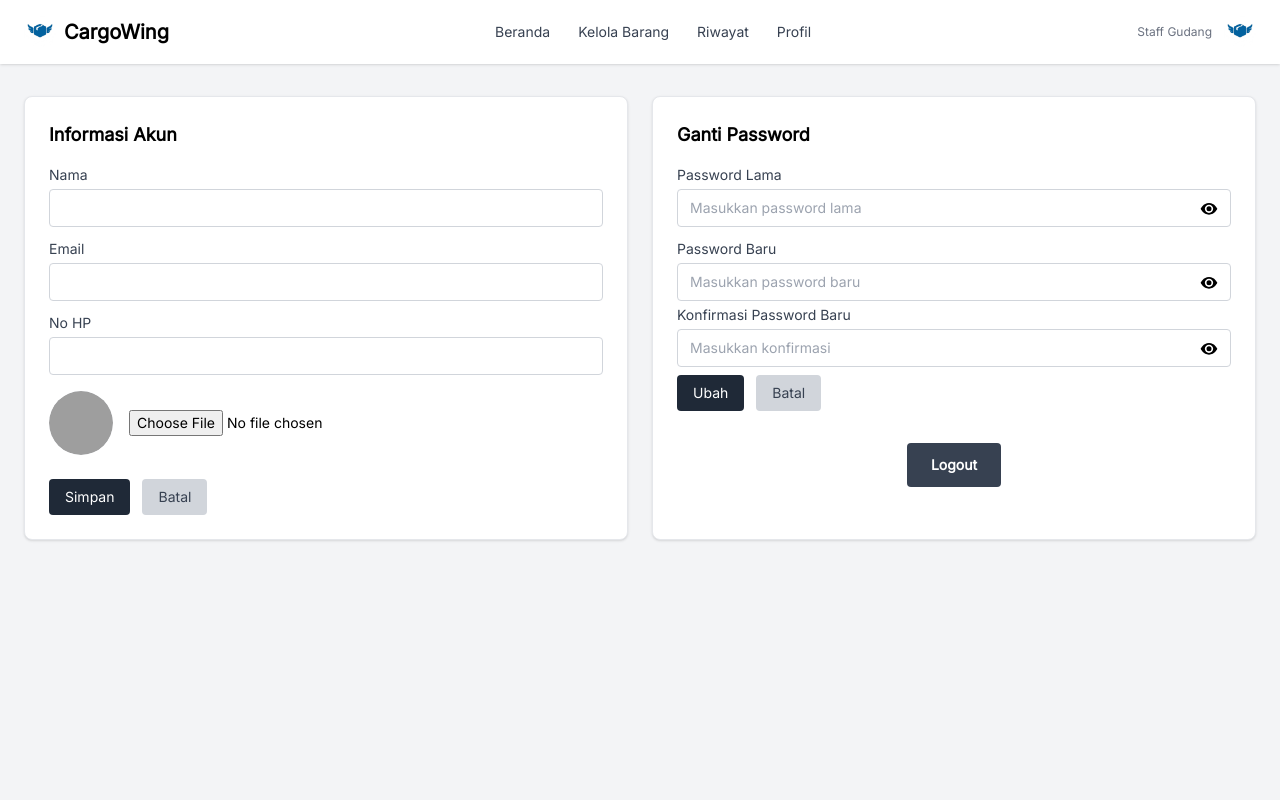
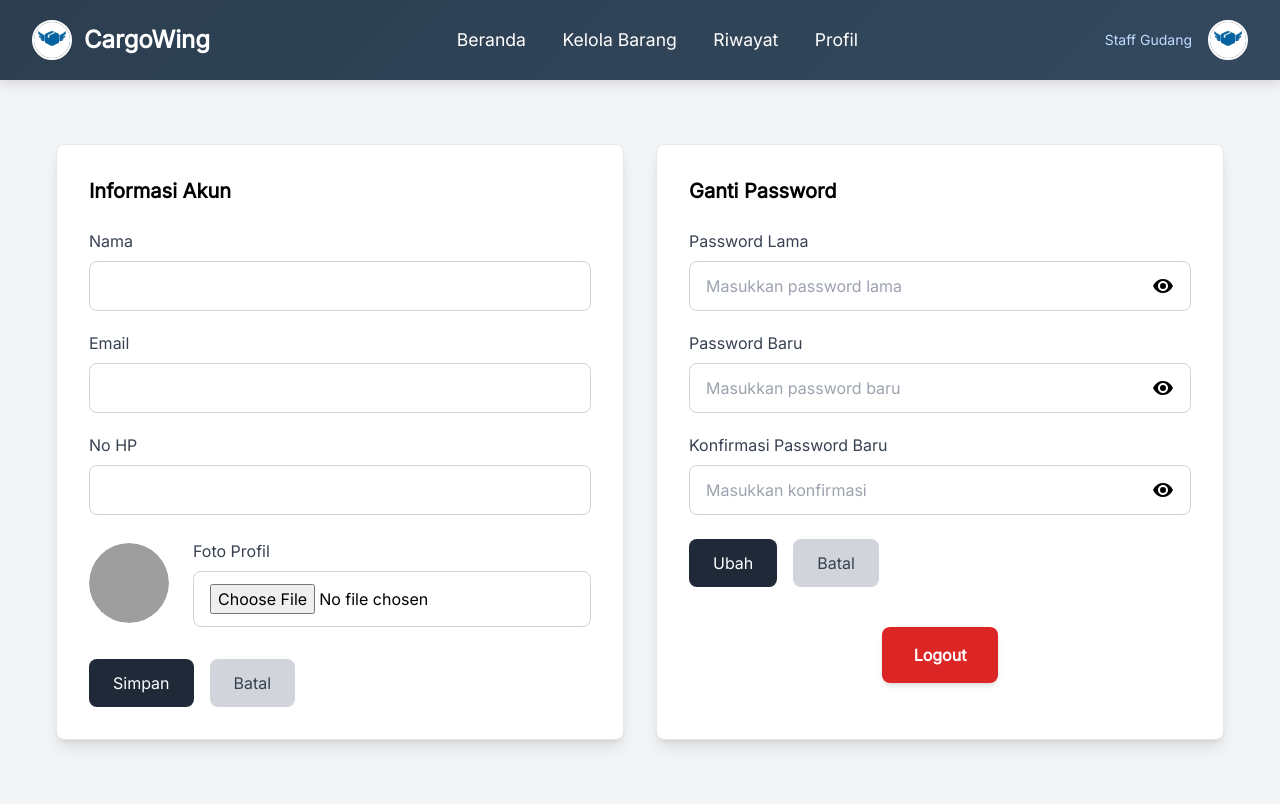
Before and after one commit to fznzlfkr/logistik-cek-barang, a CodeIgniter 4 app: the page made by app/Views/user/profil.php in a window 1280 px wide. Before the commit the page ends 544 px from the top, so only its background shows below. Run offline with PHP 8.4 and a stand-in for CodeIgniter, Linux system fonts and the light colour scheme; the template is opened without the code that fills it, so the values that code supplies are empty; some libraries are stand-ins or nearby versions; grey boxes are pictures that could not be loaded.

Commit message:
memperbaiki halaman user/staff gudang

```diff
--- a/app/Controllers/UserController.php
+++ b/app/Controllers/UserController.php
@@ -47,6 +47,7 @@ class UserController extends BaseController
             ->findAll();
         $data = [
             'title' => 'Dashboard User - CargoWing',
+            'currentPage' => 'dashboard',
             'totalMasuk' => $totalMasuk,
             'totalDipakai' => $totalDipakai,
             'totalBarang' => $totalBarang,
@@ -92,6 +93,7 @@ class UserController extends BaseController
 
         $data = [
             'title'      => 'Kelola Barang User - CargoWing',
+            'currentPage'=> 'kelolabarang',
             'user'       => $user,
             'keyword'    => $keyword,
             'perPage'    => $perPage,
@@ -285,6 +287,7 @@ class UserController extends BaseController
 
         $data = [
             'title'        => 'Riwayat - CargoWing',
+            'currentPage'  => 'riwayat',
             'user'         => $user,
             'riwayatData'  => $riwayatData,
             'pager'        => $this->laporanModel->pager,
@@ -556,7 +559,8 @@ class UserController extends BaseController
 
         $data = [
             'title' => 'profil - CargoWing',
-            'user' => $user
+            'user' => $user,
+            'currentPage' => 'profil'
         ];
         return view('user/profil', $data);
     }
--- a/app/Views/layout/templateUser.php
+++ b/app/Views/layout/templateUser.php
@@ -5,51 +5,80 @@
     <meta charset="UTF-8">
     <meta name="csrf-token" content="<?= csrf_hash() ?>">
     <meta name="csrf-token-name" content="<?= csrf_token() ?>">
-    <title>Dashboard - CargoWing</title>
+    <title>User Dashboard - CargoWing</title>
     <link href="https://fonts.googleapis.com/css2?family=Inter&display=swap" rel="stylesheet">
-    <link rel="stylesheet" href="<?= base_url('../assets/css/user.css') ?>">
     <script src="https://cdn.jsdelivr.net/npm/sweetalert2@11"></script>
     <script src="https://cdn.tailwindcss.com"></script>
-
-    <!-- Custom CSS -->
-    <link rel="stylesheet" href="<?= base_url('../assets/css/user.css') ?>">
+    <script src="https://unpkg.com/feather-icons"></script>
 
     <style>
-        body {
-            font-family: 'Inter', sans-serif;
-        }
-    </style>
+    body {
+        font-family: 'Inter', sans-serif;
+        background-color: #f3f4f6;
+        padding-top: 80px;
+    }
+
+    .navbar-custom {
+        background: linear-gradient(135deg, #2c3e50 0%, #34495e 100%);
+        height: 80px;
+        width: 100%;
+        position: fixed;
+        top: 0;
+        left: 0;
+        z-index: 1000;
+        display: flex;
+        align-items: center;
+        justify-content: space-between;
+        padding: 0 32px;
+        box-shadow: 0 0 15px rgba(0, 0, 0, 0.2);
+    }
+
+    .navbar-link {
+        font-size: 1.1rem;
+        font-weight: 500;
+        transition: all 0.3s;
+    }
+
+    /* ini buat yang aktif */
+    .navbar-link.active {
+        color: #60a5fa; /* biru muda */
+        padding-bottom: 4px;
+        font-weight: 600; /* lebih tebal */
+    }
+</style>
+
 </head>
 
 <body class="bg-gray-100 min-h-screen">
 
-    <!-- Navbar -->
-    <header class="bg-white shadow px-6 py-4 flex justify-between items-center">
-        <div class="flex items-center gap-2">
-            <img src="../assets/img/logo.jpg" alt="Logo CargoWing" class="w-8 h-8 rounded-full">
-            <span class="text-xl font-semibold">CargoWing</span>
+    <!-- Navbar Biru Besar -->
+    <header class="navbar-custom">
+        <div class="flex items-center gap-3">
+            <img src="../assets/img/logo.jpg" alt="Logo CargoWing" class="w-10 h-10 rounded-full border-2 border-white">
+            <span class="text-2xl font-semibold text-white">CargoWing</span>
         </div>
-        <nav class="space-x-6 text-sm font-medium">
-            <a href="<?= base_url('/user/dashboard') ?>" class="text-gray-700 hover:text-blue-600">Beranda</a>
-            <a href="<?= base_url('/user/kelola_barang') ?>" class="text-gray-700 hover:text-blue-600">Kelola Barang</a>
-            <a href="<?= base_url('/user/riwayat') ?>" class="text-gray-700 hover:text-blue-600">Riwayat</a>
-            <a href="<?= base_url('/user/profil') ?>" class="text-gray-700 hover:text-blue-600">Profil</a>
+        <nav class="space-x-8">
+            <a href="<?= base_url('/user/dashboard') ?>" class="navbar-link text-white hover:text-blue-300 <?= (strtolower($currentPage) === 'dashboard') ? 'active' : '' ?>" >Beranda</a>
+            <a href="<?= base_url('/user/kelola_barang') ?>" class="navbar-link text-white hover:text-blue-300 <?= (strtolower($currentPage) === 'kelolabarang') ? 'active' : '' ?>">Kelola Barang</a>
+            <a href="<?= base_url('/user/riwayat') ?>" class="navbar-link text-white hover:text-blue-300 <?= (strtolower($currentPage) === 'riwayat') ? 'active' : '' ?> ">Riwayat</a>
+            <a href="<?= base_url('/user/profil') ?>" class="navbar-link text-white hover:text-blue-300 <?= (strtolower($currentPage) === 'profil') ? 'active' : '' ?> ">Profil</a>
         </nav>
         <a href="<?= base_url('user/profil') ?>">
-            <div class="flex items-center gap-3">
-                <div class="text-right text-sm">
-                    <div class="font-semibold text-gray-800"><?= esc($user['nama']) ?></div>
-                    <div class="text-gray-500 text-xs">Staff Gudang</div>
+            <div class="flex items-center gap-4">
+                <div class="text-right text-base">
+                    <div class="font-semibold text-white"><?= esc($user['nama']) ?></div>
+                    <div class="text-blue-200 text-sm">Staff Gudang</div>
                 </div>
-                <img src="../assets/img/logo.jpg" alt="User" class="w-8 h-8 rounded-full">
+                <img src="../assets/img/logo.jpg" alt="User" class="w-10 h-10 rounded-full border-2 border-white">
             </div>
         </a>
     </header>
 
     <!-- Konten Dinamis -->
-    <?= $this->renderSection('content') ?>
-    <script src="https://unpkg.com/feather-icons"></script>
-    <script src="<?= base_url('../assets/js/user.js') ?>"></script>
+    <main class="p-6">
+        <?= $this->renderSection('content') ?>
+    </main>
+
     <script>
         feather.replace();
     </script>
--- a/app/Views/user/profil.php
+++ b/app/Views/user/profil.php
@@ -1,121 +1,122 @@
 <?= $this->extend('layout/templateUser') ?>
 <?= $this->section('content') ?>
 
-
-
-<main class="px-6 py-8">
-  <div class="grid grid-cols-1 md:grid-cols-2 gap-6">
+<main class="px-8 py-10 max-w-full mx-auto">
+  <div class="grid grid-cols-1 xl:grid-cols-2 gap-8">
     <!-- Informasi Akun -->
-    <div class="bg-white p-6 rounded-lg shadow border">
-      <h2 class="text-lg font-bold mb-4">Informasi Akun</h2>
+    <div class="bg-white p-8 rounded-lg shadow-lg border">
+      <h2 class="text-xl font-bold mb-6">Informasi Akun</h2>
       <?php if (session()->getFlashdata('error')): ?>
-        <div id="errorAlert" class="error-message">
+        <div id="errorAlert" class="error-message mb-6">
           <?= session()->getFlashdata('error'); ?>
         </div>
       <?php endif; ?>
       <?php if (session()->getFlashdata('success')): ?>
-        <div id="successAlert" class="success-message">
+        <div id="successAlert" class="success-message mb-6">
           <?= session()->getFlashdata('success'); ?>
         </div>
       <?php endif; ?>
       <form action="<?= base_url('user/profil/update') ?>" method="post" enctype="multipart/form-data">
-        <div class="mb-3">
-          <label class="block text-sm font-medium text-gray-700 mb-1">Nama</label>
-          <input type="text" name="nama" value="<?= $user['nama'] ?>" class="w-full border border-gray-300 px-3 py-2 rounded text-sm" required />
+        <div class="mb-5">
+          <label class="block text-base font-medium text-gray-700 mb-2">Nama</label>
+          <input type="text" name="nama" value="<?= $user['nama'] ?>" class="w-full border border-gray-300 px-4 py-3 rounded-lg text-base focus:outline-none focus:ring-2 focus:ring-blue-500 focus:border-transparent" required />
         </div>
-        <div class="mb-3">
-          <label class="block text-sm font-medium text-gray-700 mb-1">Email</label>
-          <input type="email" name="email" value="<?= $user['email'] ?>" class="w-full border border-gray-300 px-3 py-2 rounded text-sm" required />
+        <div class="mb-5">
+          <label class="block text-base font-medium text-gray-700 mb-2">Email</label>
+          <input type="email" name="email" value="<?= $user['email'] ?>" class="w-full border border-gray-300 px-4 py-3 rounded-lg text-base focus:outline-none focus:ring-2 focus:ring-blue-500 focus:border-transparent" required />
         </div>
-        <div class="mb-3">
-          <label class="block text-sm font-medium text-gray-700 mb-1">No HP</label>
-          <input type="text" name="no_hp" value="<?= $user['no_hp'] ?>" class="w-full border border-gray-300 px-3 py-2 rounded text-sm" required />
+        <div class="mb-5">
+          <label class="block text-base font-medium text-gray-700 mb-2">No HP</label>
+          <input type="text" name="no_hp" value="<?= $user['no_hp'] ?>" class="w-full border border-gray-300 px-4 py-3 rounded-lg text-base focus:outline-none focus:ring-2 focus:ring-blue-500 focus:border-transparent" required />
         </div>
 
         <!-- Upload Foto -->
-        <div class="mt-4 flex items-center gap-4">
-          <div class="w-16 h-16 rounded-full bg-gray-200 flex items-center justify-center overflow-hidden">
-            <img src="<?= session()->get('foto') ? base_url('uploads/' . session()->get('foto')) : 'https://via.placeholder.com/64' ?>" alt="Profile" class="rounded-full object-cover w-16 h-16" />
+        <div class="mt-6 flex items-center gap-6">
+          <div class="w-20 h-20 rounded-full bg-gray-200 flex items-center justify-center overflow-hidden">
+            <img src="<?= session()->get('foto') ? base_url('uploads/' . session()->get('foto')) : 'https://via.placeholder.com/80' ?>" alt="Profile" class="rounded-full object-cover w-20 h-20" />
           </div>
-          <input type="file" name="foto" accept="image/*" class="text-sm" />
+          <div class="flex-1">
+            <label class="block text-base font-medium text-gray-700 mb-2">Foto Profil</label>
+            <input type="file" name="foto" accept="image/*" class="text-base border border-gray-300 px-4 py-3 rounded-lg w-full" />
+          </div>
         </div>
 
         <!-- Button -->
-        <div class="mt-6 flex gap-3">
-          <button type="submit" class="bg-gray-800 text-white px-4 py-2 rounded text-sm">Simpan</button>
-          <button type="reset" class="bg-gray-300 text-gray-700 px-4 py-2 rounded text-sm">Batal</button>
+        <div class="mt-8 flex gap-4">
+          <button type="submit" class="bg-gray-800 text-white px-6 py-3 rounded-lg text-base font-medium hover:bg-gray-900 transition">Simpan</button>
+          <button type="reset" class="bg-gray-300 text-gray-700 px-6 py-3 rounded-lg text-base font-medium hover:bg-gray-400 transition">Batal</button>
         </div>
       </form>
     </div>
 
     <!-- Ganti Password -->
-    <div class="bg-white p-6 rounded-lg shadow border">
-      <h2 class="text-lg font-bold mb-4">Ganti Password</h2>
+    <div class="bg-white p-8 rounded-lg shadow-lg border">
+      <h2 class="text-xl font-bold mb-6">Ganti Password</h2>
       <?php if (session()->getFlashdata('errorp')): ?>
-        <div id="errorAlert" class="error-message">
+        <div id="errorAlert" class="error-message mb-6">
           <?= session()->getFlashdata('errorp'); ?>
         </div>
       <?php endif; ?>
       <?php if (session()->getFlashdata('successp')): ?>
-        <div id="successAlert" class="success-message">
+        <div id="successAlert" class="success-message mb-6">
           <?= session()->getFlashdata('successp'); ?>
         </div>
       <?php endif; ?>
       <form action="<?= base_url('user/profil/ganti-password') ?>" method="post">
-        <div class="mb-3 relative">
-          <label class="block text-sm font-medium text-gray-700 mb-1">Password Lama</label>
-          <input type="password" name="password_lama" id="passwordLama" placeholder="Masukkan password lama" class="w-full border border-gray-300 px-3 py-2 rounded text-sm" required />
-          <span class="toggle-password" id="togglePasswordLama" style="position:absolute;top:38px;right:12px;cursor:pointer;">
-            <svg class="icon-hide" viewBox="0 5 24 24" width="20" height="20">
+        <div class="mb-5 relative">
+          <label class="block text-base font-medium text-gray-700 mb-2">Password Lama</label>
+          <input type="password" name="password_lama" id="passwordLama" placeholder="Masukkan password lama" class="w-full border border-gray-300 px-4 py-3 rounded-lg text-base focus:outline-none focus:ring-2 focus:ring-blue-500 focus:border-transparent pr-12" required />
+          <span class="toggle-password" id="togglePasswordLama" style="position:absolute;top:50px;right:16px;cursor:pointer;">
+            <svg class="icon-hide" viewBox="0 5 24 24" width="24" height="24">
               <path d="M12 5c-7 0-10 7-10 7s3 7 10 7 10-7 10-7-3-7-10-7zm0 12c-2.76 0-5-2.24-5-5s2.24-5 5-5 5 2.24 5 5-2.24 5-5 5zm0-8a3 3 0 100 6 3 3 0 000-6z" />
             </svg>
-            <svg class="icon-show" viewBox="0 6 24 24" width="20" height="20" style="display:none;">
+            <svg class="icon-show" viewBox="0 6 24 24" width="24" height="24" style="display:none;">
               <path d="M1 12s4-8 11-8 11 8 11 8-4 8-11 8S1 12 1 12zm11 3a3 3 0 100-6 3 3 0 000 6z" fill="#888" />
               <line x1="4" y1="4" x2="20" y2="20" stroke="#e53935" stroke-width="2" />
             </svg>
           </span>
         </div>
 
-        <div class="mb-3 relative">
-          <label class="block text-sm font-medium text-gray-700 mb-1">Password Baru</label>
-          <input type="password" name="password_baru" id="passwordBaru" placeholder="Masukkan password baru" class="w-full border border-gray-300 px-3 py-2 rounded text-sm" required />
-          <span class="toggle-password" id="togglePasswordBaru" style="position:absolute;top:38px;right:12px;cursor:pointer;">
-            <svg class="icon-hide" viewBox="0 5 24 24" width="20" height="20">
+        <div class="mb-5 relative">
+          <label class="block text-base font-medium text-gray-700 mb-2">Password Baru</label>
+          <input type="password" name="password_baru" id="passwordBaru" placeholder="Masukkan password baru" class="w-full border border-gray-300 px-4 py-3 rounded-lg text-base focus:outline-none focus:ring-2 focus:ring-blue-500 focus:border-transparent pr-12" required />
+          <span class="toggle-password" id="togglePasswordBaru" style="position:absolute;top:50px;right:16px;cursor:pointer;">
+            <svg class="icon-hide" viewBox="0 5 24 24" width="24" height="24">
               <path d="M12 5c-7 0-10 7-10 7s3 7 10 7 10-7 10-7-3-7-10-7zm0 12c-2.76 0-5-2.24-5-5s2.24-5 5-5 5 2.24 5 5-2.24 5-5 5zm0-8a3 3 0 100 6 3 3 0 000-6z" />
             </svg>
-            <svg class="icon-show" viewBox="0 6 24 24" width="20" height="20" style="display:none;">
+            <svg class="icon-show" viewBox="0 6 24 24" width="24" height="24" style="display:none;">
               <path d="M1 12s4-8 11-8 11 8 11 8-4 8-11 8S1 12 1 12zm11 3a3 3 0 100-6 3 3 0 000 6z" fill="#888" />
               <line x1="4" y1="4" x2="20" y2="20" stroke="#e53935" stroke-width="2" />
             </svg>
           </span>
         </div>
-        <small id="passwordError" class="error-text"></small>
+        <small id="passwordError" class="error-text block mb-3"></small>
 
         <!-- Konfirmasi Password Baru -->
-        <div class="mb-4 relative">
-          <label class="block text-sm font-medium text-gray-700 mb-1">Konfirmasi Password Baru</label>
-          <input type="password" name="konfirmasi_password" id="konfirmasiPassword" placeholder="Masukkan konfirmasi" class="w-full border border-gray-300 px-3 py-2 rounded text-sm" required />
-          <span class="toggle-password" id="toggleKonfirmasiPassword" style="position:absolute;top:38px;right:12px;cursor:pointer;">
-            <svg class="icon-hide" viewBox="0 5 24 24" width="20" height="20">
+        <div class="mb-5 relative">
+          <label class="block text-base font-medium text-gray-700 mb-2">Konfirmasi Password Baru</label>
+          <input type="password" name="konfirmasi_password" id="konfirmasiPassword" placeholder="Masukkan konfirmasi" class="w-full border border-gray-300 px-4 py-3 rounded-lg text-base focus:outline-none focus:ring-2 focus:ring-blue-500 focus:border-transparent pr-12" required />
+          <span class="toggle-password" id="toggleKonfirmasiPassword" style="position:absolute;top:50px;right:16px;cursor:pointer;">
+            <svg class="icon-hide" viewBox="0 5 24 24" width="24" height="24">
               <path d="M12 5c-7 0-10 7-10 7s3 7 10 7 10-7 10-7-3-7-10-7zm0 12c-2.76 0-5-2.24-5-5s2.24-5 5-5 5 2.24 5 5-2.24 5-5 5zm0-8a3 3 0 100 6 3 3 0 000-6z" />
             </svg>
-            <svg class="icon-show" viewBox="0 6 24 24" width="20" height="20" style="display:none;">
+            <svg class="icon-show" viewBox="0 6 24 24" width="24" height="24" style="display:none;">
               <path d="M1 12s4-8 11-8 11 8 11 8-4 8-11 8S1 12 1 12zm11 3a3 3 0 100-6 3 3 0 000 6z" fill="#888" />
               <line x1="4" y1="4" x2="20" y2="20" stroke="#e53935" stroke-width="2" />
             </svg>
           </span>
         </div>
-        <small id="confirmPasswordError" class="error-text"></small>
+        <small id="confirmPasswordError" class="error-text block mb-6"></small>
 
-        <div class="flex gap-3">
-          <button type="submit" class="bg-gray-800 text-white px-4 py-2 rounded text-sm">Ubah</button>
-          <button type="reset" class="bg-gray-300 text-gray-700 px-4 py-2 rounded text-sm">Batal</button>
+        <div class="flex gap-4">
+          <button type="submit" class="bg-gray-800 text-white px-6 py-3 rounded-lg text-base font-medium hover:bg-gray-900 transition">Ubah</button>
+          <button type="reset" class="bg-gray-300 text-gray-700 px-6 py-3 rounded-lg text-base font-medium hover:bg-gray-400 transition">Batal</button>
         </div>
       </form>
 
       <!-- Logout -->
-      <form id="logoutForm" action="<?= base_url('user/logout') ?>" method="post" class="mt-8 flex justify-center">
-        <button type="submit" id="logoutBtn" class="bg-gray-700 text-white px-6 py-3 rounded text-sm font-semibold">Logout</button>
+      <form id="logoutForm" action="<?= base_url('user/logout') ?>" method="post" class="mt-10 flex justify-center">
+        <button type="submit" id="logoutBtn" class="bg-red-600 text-white px-8 py-4 rounded-lg text-base font-semibold hover:bg-red-700 transition shadow-md">Logout</button>
       </form>
     </div>
   </div>
```
Also changed, not shown: app/Views/user/dashboard.php (+33 -31 lines), app/Views/user/kelola_barang.php (+102 -103 lines), app/Views/user/riwayat.php (+65 -66 lines).
